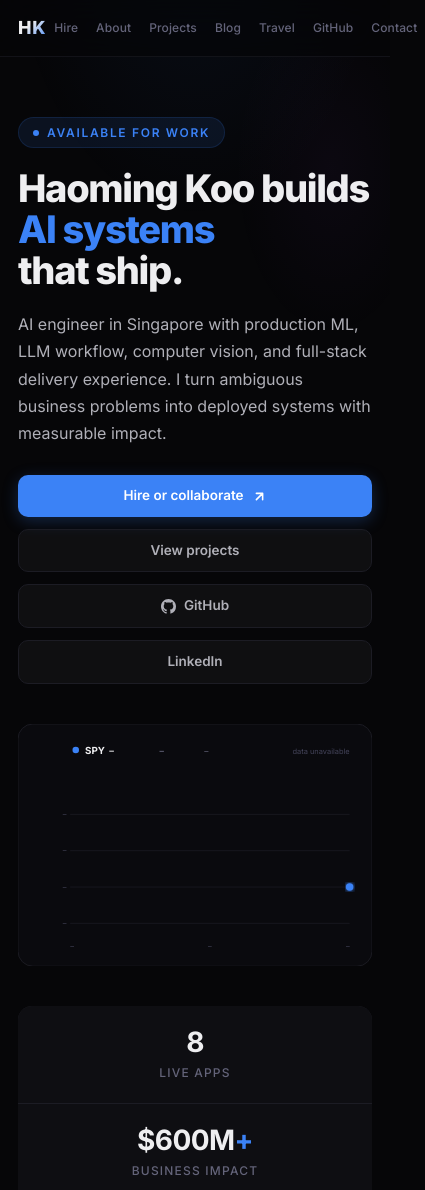
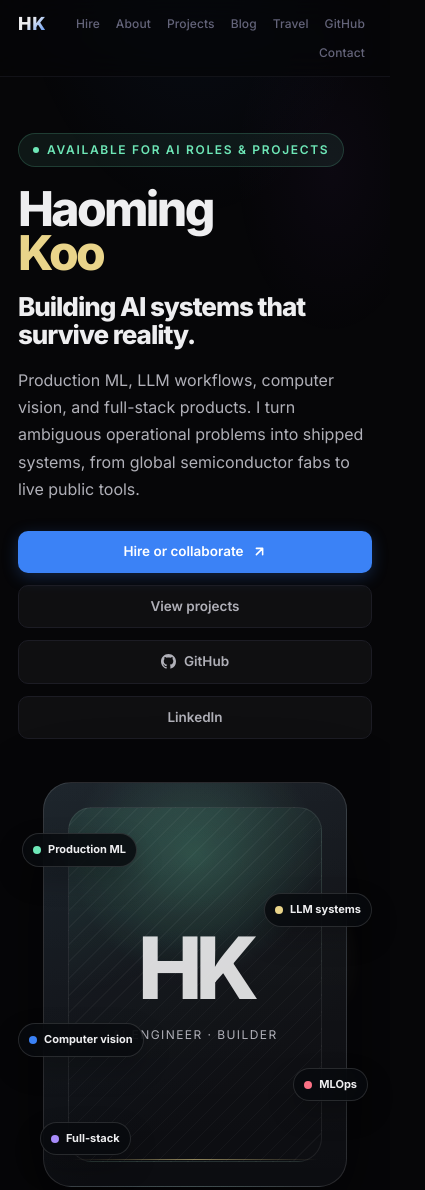
Before and after one commit to haomingkoo/haomingkoo.github.io, a plain HTML site: page index.html in a window 390 px wide. Shown: the top 1190 px of the page, 425 px wide, since content can reach past the window. Drawn offline with Linux system fonts and the light colour scheme; no server answers.

Commit message:
Refine homepage personal hero

```diff
--- a/index.html
+++ b/index.html
@@ -307,6 +307,9 @@
         --accent: #3b82f6;
         --accent-dim: rgba(59, 130, 246, 0.10);
         --accent-glow: rgba(59, 130, 246, 0.06);
+        --mint: #6ee7b7;
+        --gold: #e9d48a;
+        --coral: #fb7185;
         --text: #eeeef0;
         --text-secondary: #b0b0b8;
         --muted: #64647a;
@@ -395,10 +398,11 @@
 
       /* ── Hero ───────────────────────────────────────────────────────────── */
       .hero {
-        padding: 80px 0 56px;
-        display: flex;
+        padding: 84px 0 52px;
+        display: grid;
+        grid-template-columns: minmax(0, 1fr) minmax(300px, 380px);
         align-items: center;
-        gap: 56px;
+        gap: 72px;
       }
       .hero-inner { flex: 1; min-width: 0; }
 
@@ -410,36 +414,46 @@
         font-weight: 600;
         letter-spacing: 0.14em;
         text-transform: uppercase;
-        color: var(--accent);
+        color: var(--mint);
         margin-bottom: 20px;
-        padding: 5px 14px;
-        background: var(--accent-dim);
-        border: 1px solid rgba(59,130,246,0.15);
+        padding: 6px 14px;
+        background: rgba(110, 231, 183, 0.08);
+        border: 1px solid rgba(110, 231, 183, 0.18);
         border-radius: 99px;
       }
       .hero-label::before {
         content: "";
         width: 6px; height: 6px;
         border-radius: 50%;
-        background: var(--accent);
+        background: var(--mint);
         animation: pulse 2.5s infinite;
       }
       .hero-title {
-        font-size: clamp(38px, 6.5vw, 60px);
+        font-size: clamp(54px, 8vw, 92px);
         font-weight: 800;
+        line-height: 0.92;
+        letter-spacing: -0.055em;
+        margin-bottom: 18px;
+        color: var(--text);
+      }
+      .hero-title span {
+        display: block;
+        color: var(--gold);
+      }
+      .hero-subtitle {
+        font-size: clamp(24px, 3.4vw, 42px);
         line-height: 1.08;
-        letter-spacing: -0.035em;
-        margin-bottom: 20px;
+        letter-spacing: -0.04em;
         color: var(--text);
-      }
-      .hero-title span {
-        color: var(--accent);
+        font-weight: 750;
+        max-width: 680px;
+        margin-bottom: 18px;
       }
       .hero-bio {
         font-size: 16px;
         line-height: 1.7;
         color: var(--text-secondary);
-        max-width: 480px;
+        max-width: 620px;
         margin-bottom: 28px;
       }
       .hero-actions { display: flex; gap: 12px; flex-wrap: wrap; }
@@ -474,12 +488,115 @@
         border-color: var(--border-hover);
       }
 
-      /* ── Hero visual ────────────────────────────────────────────────────── */
-      .hero-visual {
-        width: 300px;
-        flex-shrink: 0;
-      }
-      .hero-visual svg { width: 100%; height: auto; display: block; }
+      /* ── Personal hero visual ─────────────────────────────────────────── */
+      .portrait-stage {
+        position: relative;
+        min-height: 560px;
+        display: grid;
+        place-items: center;
+        isolation: isolate;
+      }
+      .portrait-stage::before {
+        content: "";
+        position: absolute;
+        width: min(460px, 82vw);
+        aspect-ratio: 1;
+        border-radius: 50%;
+        background:
+          radial-gradient(circle, rgba(110, 231, 183, 0.18), transparent 58%),
+          radial-gradient(circle at 70% 20%, rgba(233, 212, 138, 0.16), transparent 45%);
+        filter: blur(8px);
+        z-index: -1;
+      }
+      .portrait-frame {
+        position: relative;
+        width: min(340px, 78vw);
+        aspect-ratio: 3 / 4;
+        border-radius: 28px;
+        border: 1px solid rgba(255,255,255,0.12);
+        background:
+          linear-gradient(180deg, rgba(255,255,255,0.06), rgba(255,255,255,0.015)),
+          radial-gradient(circle at 50% 18%, rgba(110,231,183,0.20), transparent 34%),
+          linear-gradient(145deg, #101820, #08090d 70%);
+        box-shadow: 0 34px 90px rgba(0,0,0,0.45);
+        overflow: visible;
+      }
+      .portrait-frame::after {
+        content: "";
+        position: absolute;
+        inset: auto 28px 26px;
+        height: 1px;
+        background: linear-gradient(90deg, transparent, rgba(233,212,138,0.6), transparent);
+      }
+      .portrait-cutout {
+        position: absolute;
+        inset: -32px 0 0;
+        width: 100%;
+        height: calc(100% + 32px);
+        object-fit: cover;
+        object-position: center bottom;
+        border-radius: 26px;
+        filter: drop-shadow(0 22px 36px rgba(0,0,0,0.42));
+      }
+      .portrait-fallback {
+        position: absolute;
+        inset: 24px;
+        display: grid;
+        place-items: center;
+        border-radius: 24px;
+        border: 1px solid rgba(255,255,255,0.08);
+        background:
+          linear-gradient(160deg, rgba(110,231,183,0.12), transparent 44%),
+          repeating-linear-gradient(135deg, rgba(255,255,255,0.035) 0 1px, transparent 1px 12px);
+        color: rgba(238,238,240,0.9);
+        text-align: center;
+      }
+      .portrait-monogram {
+        font-size: 86px;
+        line-height: 1;
+        font-weight: 850;
+        letter-spacing: -0.08em;
+      }
+      .portrait-caption {
+        margin-top: 14px;
+        color: var(--text-secondary);
+        font-size: 12px;
+        letter-spacing: 0.12em;
+        text-transform: uppercase;
+      }
+      .skill-badge {
+        position: absolute;
+        display: inline-flex;
+        align-items: center;
+        gap: 7px;
+        padding: 8px 12px;
+        border: 1px solid rgba(255,255,255,0.13);
+        background: rgba(8, 10, 14, 0.84);
+        backdrop-filter: blur(12px);
+        border-radius: 999px;
+        color: var(--text);
+        font-size: 12px;
+        font-weight: 700;
+        box-shadow: 0 12px 28px rgba(0,0,0,0.22);
+        white-space: nowrap;
+      }
+      .skill-badge::before {
+        content: "";
+        width: 8px;
+        height: 8px;
+        border-radius: 50%;
+        background: var(--accent);
+      }
+      .skill-badge:nth-of-type(1) { top: 86px; left: -14px; }
+      .skill-badge:nth-of-type(1)::before { background: var(--mint); }
+      .skill-badge:nth-of-type(2) { top: 146px; right: -30px; }
+      .skill-badge:nth-of-type(2)::before { background: var(--gold); }
+      .skill-badge:nth-of-type(3) { top: 290px; left: -34px; }
+      .skill-badge:nth-of-type(3)::before { background: var(--accent); }
+      .skill-badge:nth-of-type(4) { bottom: 114px; right: -18px; }
+      .skill-badge:nth-of-type(4)::before { background: var(--coral); }
+      .skill-badge:nth-of-type(5) { bottom: 54px; left: 24px; }
+      .skill-badge:nth-of-type(5)::before { background: #a78bfa; }
 
       /* ── Stats strip ────────────────────────────────────────────────────── */
       .stats {
@@ -670,6 +787,16 @@
         gap: 10px;
         transition: transform 0.22s, border-color 0.22s, box-shadow 0.22s, background 0.22s;
       }
+      .card-cover {
+        width: calc(100% + 48px);
+        aspect-ratio: 16 / 9;
+        object-fit: cover;
+        display: block;
+        margin: -24px -24px 12px;
+        border-radius: 14px 14px 8px 8px;
+        border-bottom: 1px solid var(--border);
+        background: #09090d;
+      }
       .card:hover {
         transform: translateY(-4px);
         background: var(--surface-hover);
@@ -794,6 +921,20 @@
         margin-bottom: 32px;
       }
       .section-header .section-label { margin-bottom: 0; }
+      .section-view-all {
+        color: var(--text-secondary);
+        text-decoration: none;
+        font-size: 13px;
+        font-weight: 600;
+        padding: 7px 12px;
+        border-radius: 8px;
+        border: 1px solid var(--border);
+        background: rgba(255,255,255,0.03);
+      }
+      .section-view-all:hover {
+        color: var(--text);
+        border-color: var(--border-hover);
+      }
       .empty-state {
         grid-column: 1 / -1;
         text-align: center;
@@ -852,8 +993,8 @@
 
       /* ── Scroll animations ──────────────────────────────────────────────── */
       .reveal {
-        opacity: 0;
-        transform: translateY(20px);
+        opacity: 1;
+        transform: none;
         transition: opacity 0.6s ease, transform 0.6s ease;
       }
       .reveal.visible {
@@ -866,12 +1007,13 @@
       .reveal-delay-4 { transition-delay: 0.32s; }
       .reveal-delay-5 { transition-delay: 0.40s; }
       .reveal-delay-6 { transition-delay: 0.48s; }
+      .reveal-delay-7 { transition-delay: 0.56s; }
+      .reveal-delay-8 { transition-delay: 0.64s; }
 
       /* Hero loads immediately */
       .hero-reveal {
-        opacity: 0;
-        transform: translateY(16px);
-        animation: fadeUp 0.65s ease forwards;
+        opacity: 1;
+        transform: none;
       }
       .hero-reveal-1 { animation-delay: 0s; }
       .hero-reveal-2 { animation-delay: 0.1s; }
@@ -892,11 +1034,18 @@
       /* ── Responsive ─────────────────────────────────────────────────────── */
       @media (max-width: 768px) {
         .hero {
-          flex-direction: column;
+          grid-template-columns: 1fr;
           gap: 40px;
-          padding: 60px 0 40px;
+          padding: 56px 0 40px;
         }
-        .hero-visual { width: 100%; }
+        .portrait-stage {
+          min-height: 440px;
+        }
+        .skill-badge:nth-of-type(1) { top: 54px; left: 4px; }
+        .skill-badge:nth-of-type(2) { top: 114px; right: 0; }
+        .skill-badge:nth-of-type(3) { top: 244px; left: 0; }
+        .skill-badge:nth-of-type(4) { bottom: 88px; right: 4px; }
+        .skill-badge:nth-of-type(5) { bottom: 34px; left: 22px; }
         .stats { flex-direction: column; border-radius: 14px; }
         .stat { border-radius: 0 !important; }
         .stat:first-child { border-radius: 14px 14px 0 0 !important; }
@@ -904,11 +1053,28 @@
       }
       @media (max-width: 520px) {
         .container { padding: 0 18px; }
-        nav { padding: 0 18px; }
-        .nav-links { gap: 2px; }
-        .nav-links a { padding: 6px 8px; font-size: 12px; }
+        nav {
+          height: auto;
+          min-height: 56px;
+          padding: 10px 18px;
+          align-items: flex-start;
+        }
+        .nav-links {
+          gap: 2px;
+          flex-wrap: wrap;
+          justify-content: flex-end;
+          max-width: calc(100vw - 72px);
+        }
+        .nav-links a { padding: 4px 7px; font-size: 12px; }
         .hero-actions { flex-direction: column; }
         .btn { justify-content: center; }
+        .hero-title { font-size: 48px; }
+        .hero-subtitle { font-size: 26px; }
+        .portrait-stage { min-height: 410px; }
+        .skill-badge {
+          font-size: 11px;
+          padding: 7px 10px;
+        }
         footer {
           flex-direction: column;
           gap: 28px;
@@ -942,14 +1108,17 @@
       <!-- Hero -->
       <section class="hero">
         <div class="hero-inner">
-          <div class="hero-label hero-reveal hero-reveal-1">Available for work</div>
+          <div class="hero-label hero-reveal hero-reveal-1">Available for AI roles &amp; projects</div>
           <h1 class="hero-title hero-reveal hero-reveal-2">
-            Haoming Koo builds <span>AI systems</span><br />that ship.
+            Haoming <span>Koo</span>
           </h1>
+          <p class="hero-subtitle hero-reveal hero-reveal-3">
+            Building AI systems that survive reality.
+          </p>
           <p class="hero-bio hero-reveal hero-reveal-3">
-            AI engineer in Singapore with production ML, LLM workflow, computer vision,
-            and full-stack delivery experience. I turn ambiguous business problems into
-            deployed systems with measurable impact.
+            Production ML, LLM workflows, computer vision, and full-stack products.
+            I turn ambiguous operational problems into shipped systems, from global
+            semiconductor fabs to live public tools.
           </p>
           <div class="hero-actions hero-reveal hero-reveal-4">
             <a class="btn btn-primary" href="./hire.html">
@@ -965,57 +1134,26 @@
           </div>
         </div>
 
-        <div class="hero-visual hero-reveal hero-reveal-5">
-          <svg
-            id="market-chart"
-            viewBox="0 0 380 260"
-            fill="none"
-            xmlns="http://www.w3.org/2000/svg"
-          >
-            <defs>
-              <linearGradient id="areaGrad" x1="0" y1="0" x2="0" y2="1">
-                <stop id="mc-area-stop-top" offset="0%" stop-color="#3b82f6" stop-opacity=".18" />
-                <stop id="mc-area-stop-bot" offset="100%" stop-color="#3b82f6" stop-opacity="0" />
-              </linearGradient>
-              <filter id="glow">
-                <feGaussianBlur stdDeviation="2.5" result="blur" />
-                <feMerge>
-                  <feMergeNode in="blur" />
-                  <feMergeNode in="SourceGraphic" />
-                </feMerge>
-              </filter>
-            </defs>
-            <rect width="380" height="260" rx="16" fill="#0a0a0e" stroke="#1c1c24" stroke-width="1" />
-            <!-- Grid -->
-            <line x1="56" y1="214" x2="356" y2="214" stroke="#1c1c24" stroke-width=".8" />
-            <line x1="56" y1="175" x2="356" y2="175" stroke="#1c1c24" stroke-width=".8" />
-            <line x1="56" y1="136" x2="356" y2="136" stroke="#1c1c24" stroke-width=".8" />
-            <line x1="56" y1="97" x2="356" y2="97" stroke="#1c1c24" stroke-width=".8" />
-            <!-- Y-axis -->
-            <text id="mc-y0" x="52" y="217" fill="#44445a" font-size="8" font-family="Inter,sans-serif" text-anchor="end">&ndash;</text>
-            <text id="mc-y1" x="52" y="178" fill="#44445a" font-size="8" font-family="Inter,sans-serif" text-anchor="end">&ndash;</text>
-            <text id="mc-y2" x="52" y="139" fill="#44445a" font-size="8" font-family="Inter,sans-serif" text-anchor="end">&ndash;</text>
-            <text id="mc-y3" x="52" y="100" fill="#44445a" font-size="8" font-family="Inter,sans-serif" text-anchor="end">&ndash;</text>
-            <!-- Header: live dot + ticker + price + change + period -->
-            <circle id="mc-live-dot" cx="62" cy="28" r="3.5" fill="#3b82f6">
-              <animate attributeName="opacity" values="1;0.3;1" dur="2s" repeatCount="indefinite" />
-            </circle>
-            <text x="72" y="32" fill="#eeeef0" font-size="10.5" font-family="Inter,sans-serif" font-weight="700">SPY</text>
-            <text id="mc-spy-price" x="98" y="32" fill="#eeeef0" font-size="10" font-family="Inter,sans-serif" font-weight="600">&ndash;</text>
-            <text id="mc-spy-chg" x="152" y="32" fill="#64647a" font-size="9.5" font-family="Inter,sans-serif" font-weight="600">&ndash;</text>
-            <text id="mc-spy-period" x="200" y="32" fill="#64647a" font-size="9" font-family="Inter,sans-serif">&ndash;</text>
-            <text id="mc-asof" x="356" y="32" fill="#44445a" font-size="8" font-family="Inter,sans-serif" text-anchor="end">loading&#8230;</text>
-            <!-- Chart data -->
-            <polygon id="mc-spy-area" points="56,214 356,214" fill="url(#areaGrad)" />
-            <polyline id="mc-spy-line" points="56,175 356,175" stroke="#3b82f6" stroke-width="2" fill="none" stroke-linejoin="round" stroke-linecap="round" filter="url(#glow)" />
-            <circle id="mc-end-dot" cx="356" cy="175" r="4" fill="#3b82f6" filter="url(#glow)">
-              <animate attributeName="r" values="4;5.5;4" dur="3s" repeatCount="indefinite" />
-            </circle>
-            <!-- X-axis dates -->
-            <text id="mc-date-0" x="56" y="242" fill="#44445a" font-size="8" font-family="Inter,sans-serif">&ndash;</text>
-            <text id="mc-date-mid" x="206" y="242" fill="#44445a" font-size="8" font-family="Inter,sans-serif" text-anchor="middle">&ndash;</text>
-            <text id="mc-date-end" x="356" y="242" fill="#44445a" font-size="8" font-family="Inter,sans-serif" text-anchor="end">&ndash;</text>
-          </svg>
+        <div class="portrait-stage hero-reveal hero-reveal-5" aria-label="Haoming Koo profile visual">
+          <div class="portrait-frame">
+            <div class="portrait-fallback" aria-hidden="true">
+              <div>
+                <div class="portrait-monogram">HK</div>
+                <div class="portrait-caption">AI Engineer · Builder</div>
+              </div>
+            </div>
+            <img
+              class="portrait-cutout"
+              src="./assets/haoming-portrait.svg"
+              alt="Haoming Koo"
+              onerror="this.hidden=true"
+            />
+          </div>
+          <span class="skill-badge">Production ML</span>
+          <span class="skill-badge">LLM systems</span>
+          <span class="skill-badge">Computer vision</span>
+          <span class="skill-badge">MLOps</span>
+          <span class="skill-badge">Full-stack</span>
         </div>
       </section>
 
@@ -1147,6 +1285,7 @@
         <p class="section-label reveal">Projects</p>
         <div class="cards">
           <a class="card reveal reveal-delay-1" href="https://job.kooexperience.com" target="_blank" rel="noopener">
+            <img class="card-cover" src="./assets/og/job-hunter.png" alt="Job Hunter SG screenshot" loading="lazy" />
             <div class="card-top">
               <span class="card-icon">🏢</span>
               <span class="badge badge-live">Live</span>
@@ -1169,6 +1308,7 @@
           </a>
 
           <a class="card reveal reveal-delay-2" href="https://trader.kooexperience.com" target="_blank" rel="noopener">
+            <img class="card-cover" src="./assets/og/trader-koo.png" alt="Trader Koo screenshot" loading="lazy" />
             <div class="card-top">
               <span class="card-icon">📈</span>
               <span class="badge badge-live">Live</span>
@@ -1211,6 +1351,7 @@
           </a>
 
           <a class="card reveal reveal-delay-4" href="https://lionweather.kooexperience.com/" target="_blank" rel="noopener">
+            <img class="card-cover" src="./assets/og/lionweather.png" alt="LionWeather screenshot" loading="lazy" />
             <div class="card-top">
               <span class="card-icon">🦁</span>
               <span class="badge badge-live">Live</span>
@@ -1233,6 +1374,7 @@
           </a>
 
           <a class="card reveal reveal-delay-5" href="https://studio.kooexperience.com/" target="_blank" rel="noopener">
+            <img class="card-cover" src="./assets/og/photo-id-studio.png" alt="Photo Compliance Studio screenshot" loading="lazy" />
             <div class="card-top">
               <span class="card-icon">🪪</span>
               <span class="badge badge-live">Live</span>
@@ -1296,6 +1438,7 @@
           </a>
 
           <a class="card reveal reveal-delay-8" href="https://wine.kooexperience.com" target="_blank" rel="noopener">
+            <img class="card-cover" src="./assets/wine-og.png" alt="MinMax Wine screenshot" loading="lazy" />
             <div class="card-top">
               <span class="card-icon">🍷</span>
               <span class="badge badge-live">Live</span>
@@ -1421,103 +1564,6 @@
 
     <!-- ── Scripts ──────────────────────────────────────────────────────── -->
     <script>
-      /* ── SPY chart (auto-refresh every 60s) ─────────────────────────── */
-      (function () {
-        var API = "https://trader.kooexperience.com/api/market-summary?days=90";
-        var CX0 = 56, CX1 = 356, CY0 = 56, CY1 = 214;
-        var GRID_YS = [214, 175, 136, 97];
-        var REFRESH_MS = 60000;
-
-        function fmtMon(d) {
-          return new Date(d + "T00:00:00").toLocaleString("en-US", { month: "short" });
-        }
-        function fmtChg(v) {
-          return (v >= 0 ? "+" : "") + v.toFixed(2) + "%";
-        }
-        function fmtTime() {
-          return new Date().toLocaleTimeString("en-US", { hour: "2-digit", minute: "2-digit" });
-        }
-
-        var lo, fullRange;
-        function toY(price) {
-          return (CY1 - ((price - lo) / fullRange) * (CY1 - CY0)).toFixed(1);
-        }
-        function makePoints(closes, n) {
-          return closes.map(function (p, i) {
-            var x = (CX0 + (i / (n - 1)) * (CX1 - CX0)).toFixed(1);
-            return x + "," + toY(p);
-          }).join(" ");
-        }
-
-        function refreshChart() {
-          fetch(API, { signal: AbortSignal.timeout(8000) })
-            .then(function (r) { return r.ok ? r.json() : Promise.reject("api error"); })
-            .then(function (data) {
-              var spy = data.tickers && data.tickers.SPY;
-              if (!spy) throw new Error("missing");
-
-              var closes = spy.history.map(function (h) { return h.close; });
-              var priceMin = Math.min.apply(null, closes);
-              var priceMax = Math.max.apply(null, closes);
-              var range = priceMax - priceMin || 1;
-              var pad = range * 0.1;
-              lo = priceMin - pad;
-              fullRange = range + 2 * pad;
-
-              var N = closes.length;
-              var pts = makePoints(closes, N);
-              var lastX = CX1.toFixed(1);
-              var lastY = toY(closes[N - 1]);
-
-              var line = document.getElementById("mc-spy-line");
-              var area = document.getElementById("mc-spy-area");
-              var dot = document.getElementById("mc-end-dot");
-
-              line.setAttribute("points", pts);
-              area.setAttribute("points", pts + " " + lastX + "," + CY1 + " " + CX0 + "," + CY1);
-              dot.setAttribute("cx", lastX);
-              dot.setAttribute("cy", lastY);
-
-              /* Colour based on daily change */
-              var isUp = spy.change_pct_1d >= 0;
-              var colour = isUp ? "#22c55e" : "#ef4444";
-              line.setAttribute("stroke", colour);
-              dot.setAttribute("fill", colour);
-              document.getElementById("mc-area-stop-top").setAttribute("stop-color", colour);
-              document.getElementById("mc-area-stop-bot").setAttribute("stop-color", colour);
-
-              GRID_YS.forEach(function (gy, i) {
-                var price = lo + ((CY1 - gy) / (CY1 - CY0)) * fullRange;
-                document.getElementById("mc-y" + i).textContent = "$" + Math.round(price);
-              });
-
-              /* Price + change badge */
-              var chgEl = document.getElementById("mc-spy-chg");
-              chgEl.textContent = fmtChg(spy.change_pct_1d);
-              chgEl.setAttribute("fill", colour);
-
-              document.getElementById("mc-spy-price").textContent = "$" + spy.price.toFixed(2);
-              document.getElementById("mc-spy-period").textContent = fmtChg(spy.change_pct_period) + " (90d)";
-              document.getElementById("mc-asof").textContent = "refreshed " + fmtTime();
-
-              /* Live dot pulse */
-              document.getElementById("mc-live-dot").setAttribute("fill", colour);
-
-              var dates = spy.history.map(function (h) { return h.date; });
-              document.getElementById("mc-date-0").textContent = fmtMon(dates[0]);
-              document.getElementById("mc-date-mid").textContent = fmtMon(dates[Math.floor(N / 2)]);
-              document.getElementById("mc-date-end").textContent = fmtMon(dates[N - 1]);
-            })
-            .catch(function () {
-              document.getElementById("mc-asof").textContent = "data unavailable";
-            });
-        }
-
-        /* Initial load + 60s auto-refresh */
-        refreshChart();
-        setInterval(refreshChart, REFRESH_MS);
-      })();
-
       /* ── Scroll reveal ──────────────────────────────────────────────── */
       (function () {
         var observer = new IntersectionObserver(function (entries) {
```
Also changed, not shown: assets/haoming-portrait.svg (added).
